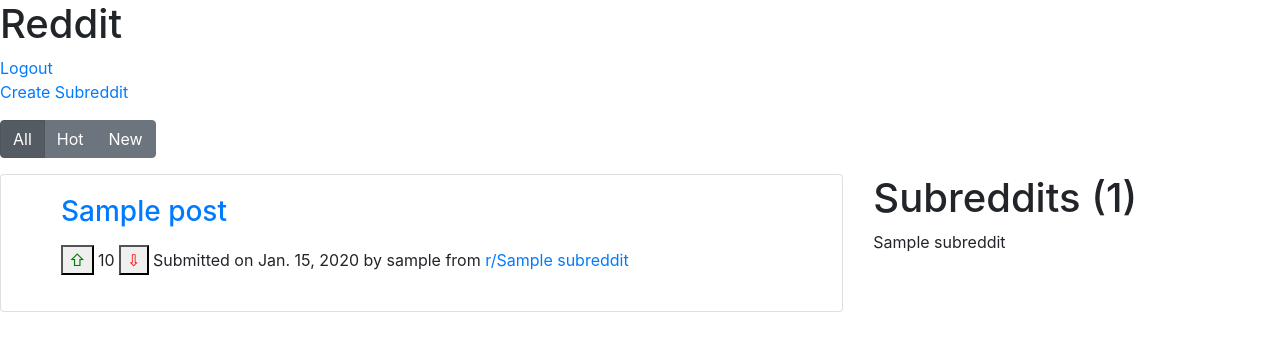
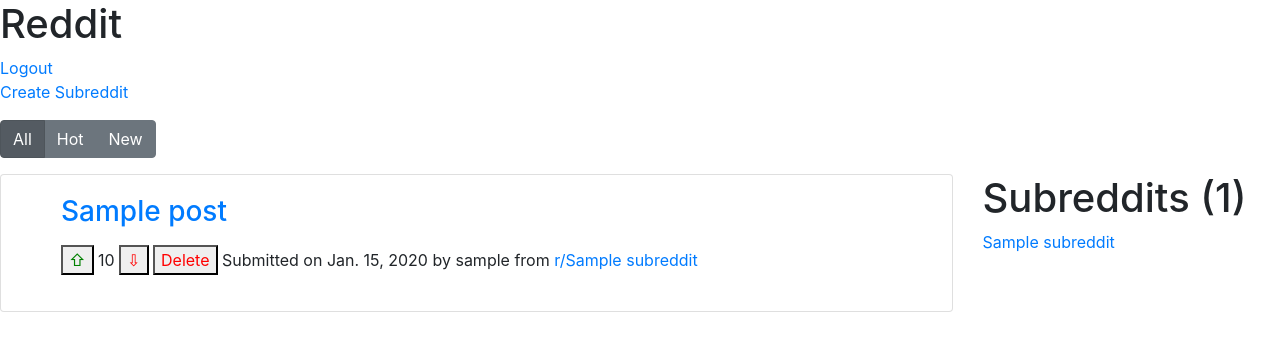
Before and after one commit to Ybrayym-Abamov/Reddit-Clone, a Django app: page / in a window 1280 px wide. Shown: the top 351 px of the page. Run offline with Django 3.2, Linux system fonts and the light colour scheme; a user stored in the database is signed in; tables that the repository leaves empty hold one stand-in row (values such as "Sample post"); some libraries are stand-ins or nearby versions.

Commit message:
delete method is functional now

```diff
--- a/posts/urls.py
+++ b/posts/urls.py
@@ -1,10 +1,11 @@
 from django.urls import path
-from posts.views import add_post, postview, up_vote, down_vote
+from posts.views import add_post, postview, up_vote, down_vote, delete_view
 
 
 urlpatterns = [
     path('r/<str:name>/addpost/', add_post, name='addpost'),
     path('r/<str:name>/post/<int:id>/', postview, name='postview'),
     path('upvote/<int:id>/', up_vote, name='upvote'),
-    path('downvote/<int:id>/', down_vote, name='downvote')
+    path('downvote/<int:id>/', down_vote, name='downvote'),
+    path('delete/<int:id>/', delete_view, name='delete')
 ]
--- a/posts/views.py
+++ b/posts/views.py
@@ -82,3 +82,9 @@
     form = AddCommentForm()
     return render(request, 'post.html',
                   {'post': post, 'comments': comments, 'form': form})
+
+
+def delete_view(request, id):
+    post = Post.objects.get(id=id)
+    post.delete()
+    return HttpResponseRedirect(request.META.get('HTTP_REFERER'))
--- a/templates/authentication/main.html
+++ b/templates/authentication/main.html
@@ -52,14 +52,14 @@
 </p>
 
 <div class="row">
-    <div class="col-8">
+    <div class="col-9">
         {% include 'templates/posts/posts.html' %}
     </div>
 
     <div class="col">
         <h1>Subreddits ({{sub_r_count}})</h1>
         {% for subreddit in subreddits %}
-        <p>{{subreddit}}</p>
+        <p><a href="/r/{{subreddit.name}}/">{{subreddit}}</a></p>
         {% endfor %}
     </div>
 </div>
--- a/templates/posts/posts.html
+++ b/templates/posts/posts.html
@@ -15,6 +15,9 @@
                 {{post.score}}
                 <button><a href="/downvote/{{post.id}}?next={{ request.path }}"
                         style="text-decoration:none; color:red">⇩</a></button>
+                    {% if post.author == request.user %}
+                        <button><a href="/delete/{{post.id}}/" style="text-decoration: none; color: red">Delete</a></button>
+                    {% endif%}
                 {% else %}
                 <button><a href="/login?next={{ request.path }}"
                         style="text-decoration:none; color:green">⇧</a></button>
@@ -22,7 +25,8 @@
                 <button><a href="/login?next={{ request.path }}" style="text-decoration:none; color:red">⇩</a></button>
                 {%endif%}
             </span>
-            Submitted on {{post.date_created}} by {{post.author}} from <a href="/r/{{post.subreddit}}">r/{{ post.subreddit }}</a>
+            Submitted on {{post.date_created}} by {{post.author}} from <a
+                href="/r/{{post.subreddit}}">r/{{ post.subreddit }}</a>
         </ul>
     </div>
 </div>
```
